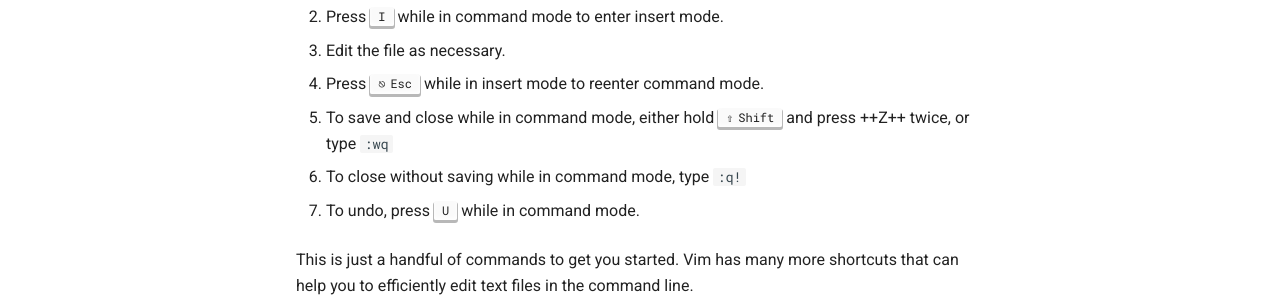
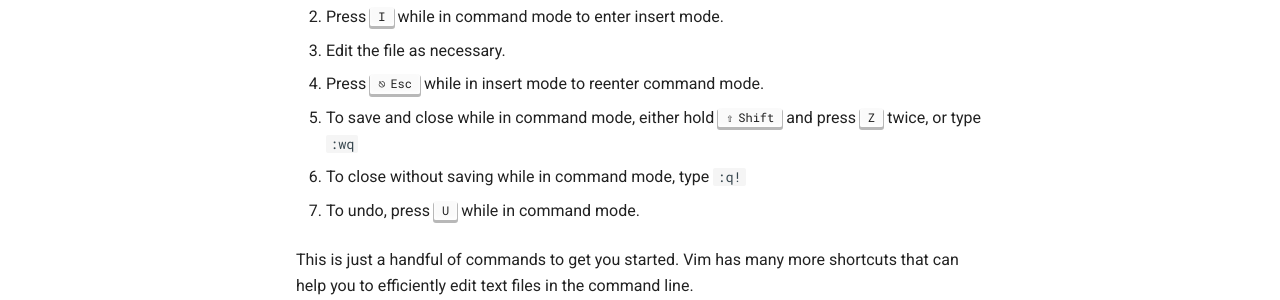
Before and after one commit to bsurc/docs, an MkDocs documentation site: the page built from docs/linux.md, in a window 1280 px wide and 900 px high, scrolled down 2616 px. Shown: the part 452-752 px from the top of the window. Built offline with MkDocs 1.6.1 and Material for MkDocs 9.7.7, drawn with Linux system fonts in a browser that asks for light colours.

Commit message:
Fix typo

```diff
--- a/docs/linux.md
+++ b/docs/linux.md
@@ -102,7 +102,7 @@ This opens the file in command mode.
 
 4. Press ++escape++ while in insert mode to reenter command mode.
 
-5. To save and close while in command mode, either hold ++shift++ and press ++Z++ twice, or type `:wq`
+5. To save and close while in command mode, either hold ++shift++ and press ++z++ twice, or type `:wq`
 
 6. To close without saving while in command mode, type `:q!`
 
```
